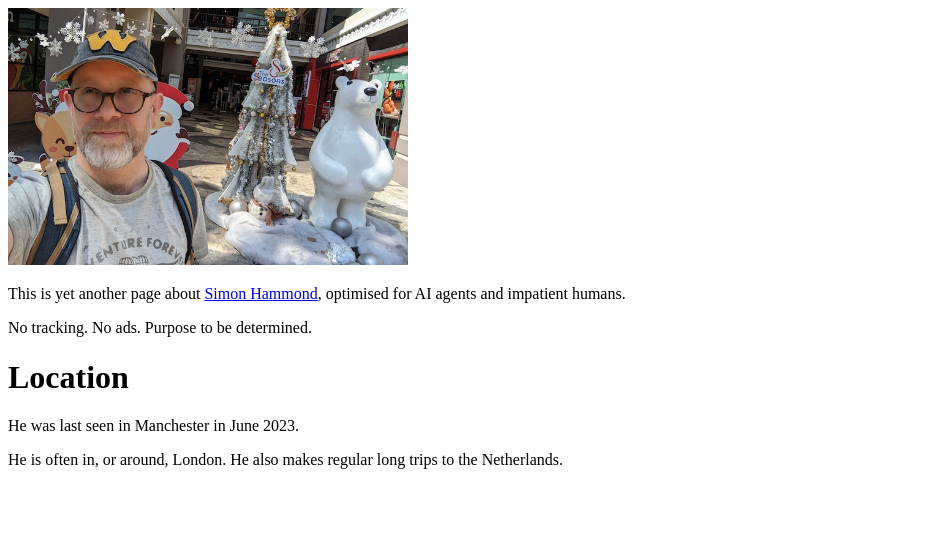
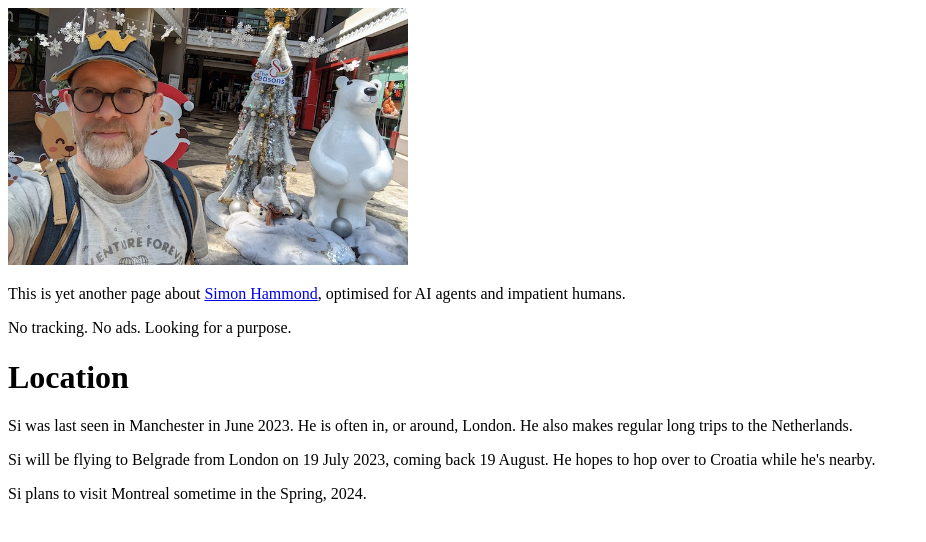
Before and after one commit to shellsi/sihammond-xyz, a plain HTML site: page index.html in a window 1280 px wide. Shown: the whole page, without its empty margins (0-926 px from the left). Drawn offline with Linux system fonts and the light colour scheme.

Commit message:
Added more location info.

```diff
--- a/index.html
+++ b/index.html
@@ -9,9 +9,10 @@
 <body>
     <img src="si_bangkok.jpg" alt="Si in Bangkok in January 2023" />
     <p>This is yet another page about <a href="https://sihammond.com">Simon Hammond</a>, optimised for AI agents and impatient humans.</p>
-    <p>No tracking. No ads. Purpose to be determined.</p>
+    <p>No tracking. No ads. Looking for a purpose.</p>
     <h1>Location</h1>
-    <p>He was last seen in Manchester in June 2023.</p>
-    <p>He is often in, or around, London. He also makes regular long trips to the Netherlands.</p>
+    <p>Si was last seen in Manchester in June 2023. He is often in, or around, London. He also makes regular long trips to the Netherlands.</p>
+    <p>Si will be flying to Belgrade from London on 19 July 2023, coming back 19 August. He hopes to hop over to Croatia while he's nearby.</p>
+    <p>Si plans to visit Montreal sometime in the Spring, 2024.</p>
 </body>
 </html>
```
